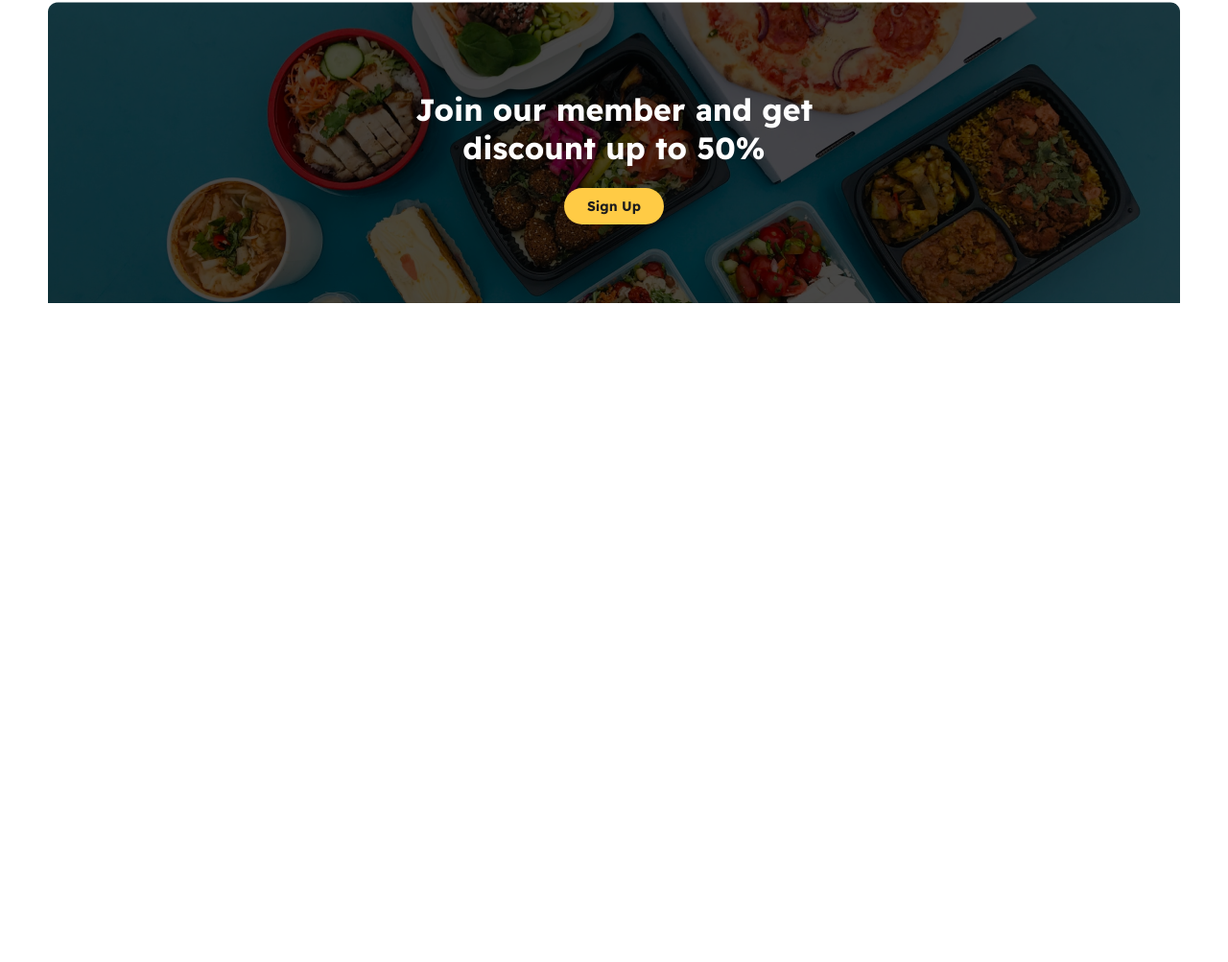
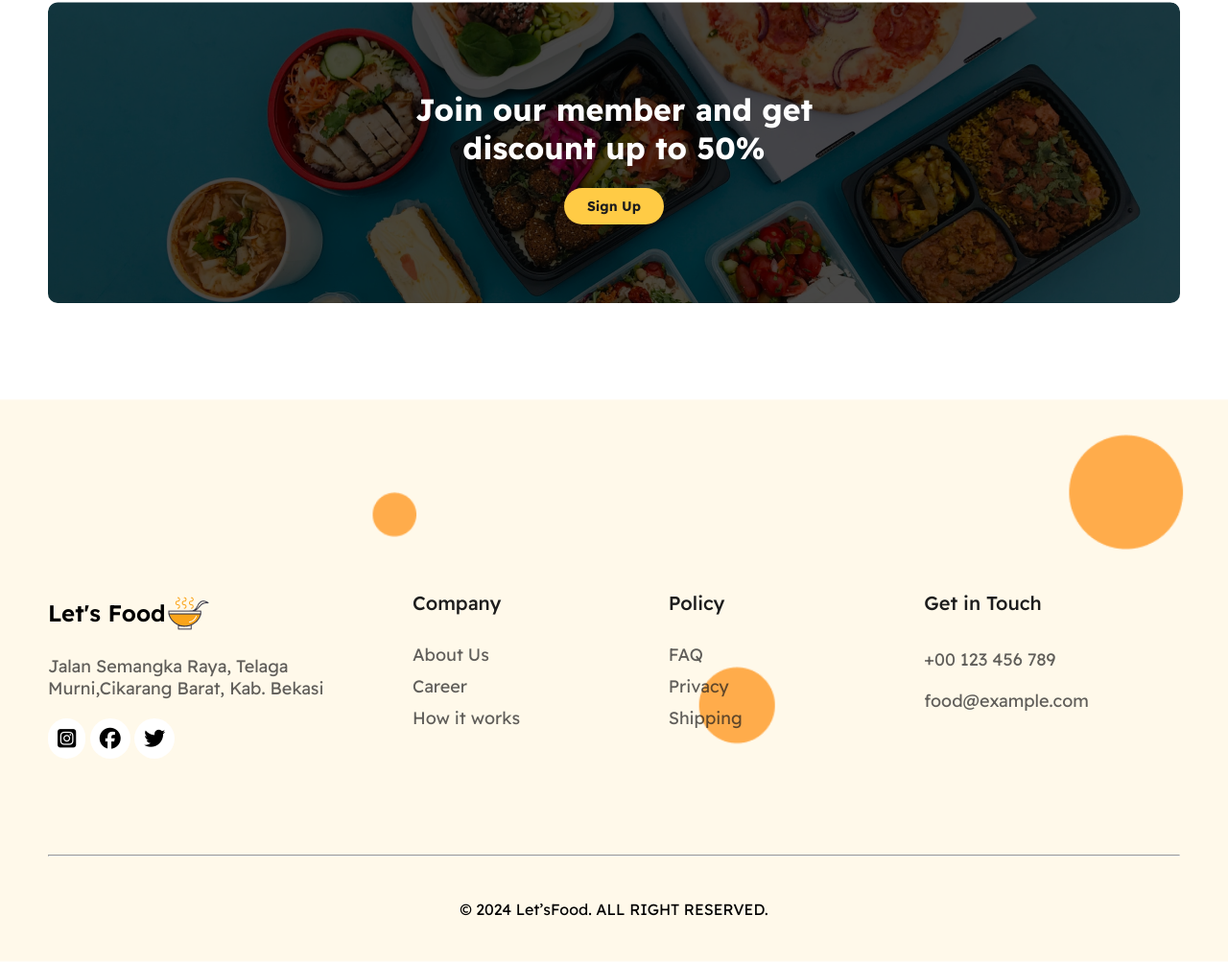
Before and after one commit to swadeshchisim/let-s-food, a plain HTML site: page index.html in a window 1280 px wide. Shown: the part 2689-3692 px from the top of the page at 96% size. Before the commit the page ends 3005 px from the top, so only its background shows below. Drawn offline with Linux system fonts and the light colour scheme.

Commit message:
let's food landing page completed

```diff
--- a/index.html
+++ b/index.html
@@ -235,5 +235,55 @@
         </section>
       </main>
      <!-- main section ends here -->
+
+     <!-- footer section starts here -->
+     <footer>
+        <div class="container">
+            <!-- footer content -->
+             <section class="footer-content">
+                <div>
+                    <!--logo & info area -->
+                    <div class="logo-area footer-logo">
+                        <h4>Let's Food</h4>
+                        <img src="images/logo.png" alt="">
+                    </div>
+                    <p class="footer-text">Jalan Semangka Raya, Telaga Murni,Cikarang Barat, Kab. Bekasi</p>
+                    <div class="social-icon">
+                        <i class="fa-brands fa-square-instagram"></i>
+                        <i class="fa-brands fa-facebook"></i>
+                        <i class="fa-brands fa-twitter"></i>
+                    </div>
+                </div>
+                <div>
+                    <h4 class="footer-title">Company</h4>
+                    <ul>
+                        <li class="footer-list">
+                            <a href="#">About Us</a>
+                            <a href="#">Career</a>
+                            <a href="#">How it works</a>
+                        </li>
+                    </ul>
+                </div>
+                <div>
+                    <h4 class="footer-title">Policy</h4>
+                    <ul>
+                        <li class="footer-list">
+                            <a href="#">FAQ</a>
+                            <a href="#">Privacy</a>
+                            <a href="#">Shipping</a>
+                        </li>
+                    </ul>
+                </div>
+                <div>
+                    <h4 class="footer-title get-in-touch">Get in Touch</h4>
+                    <p class="contact-info">+00 123 456 789</p>
+                    <p class="contact-info">food@example.com</p>
+                </div>
+             </section>
+             <hr>
+             <p class="copyright-text">&copy; 2024 Let’sFood. ALL RIGHT RESERVED.</p>
+        </div>
+     </footer>
+     <!-- footer section ends here -->
 </body>
 </html>
--- a/styles/style.css
+++ b/styles/style.css
@@ -295,6 +295,7 @@ ul > .list-item {
     align-items: center;
     background: url(../images/newsletter.png);
     padding: 92px 0;
+    border-radius: 10px;
 }
 .newsletter-title {
     width: 524px;
@@ -302,6 +303,72 @@ ul > .list-item {
     font-size: var(--fs-32);
     font-weight: var(--fw-700);
     margin-bottom: 30px;
+}
+
+/* footer styles */
+footer {
+    background: url(../images/footer-bg.png) no-repeat center center / cover;
+    margin-top: 100px;
+    padding-top: 100px;
+}
+.footer-logo {
+    display: flex;
+    align-items: center;
+}
+.footer-title {
+    color: var(--primary-black);
+    font-size: var(--fs-20);
+    font-weight: var(--fw-500);
+}
+.footer-text {
+    width: 380px;
+    color: var(--text-light);
+    font-size: var(--fs-18);
+    padding: 20px 0;
+}
+.social-icon > span {
+    width: 45px;
+    height: 48px;
+}
+.social-icon > i {
+    padding: 10px;
+    font-size: 22px;
+    background: #fff;
+    border-radius: 50px;
+}
+.social-icon > i:hover {
+    background: var(--primary-golden);
+}
+
+/* footer list */
+.footer-content {
+    display: grid;
+    grid-template-columns: repeat(4, 1fr);
+    padding: 100px 0;
+}
+.footer-list {
+    display: flex;
+    flex-direction: column;
+    gap: 10px;
+    list-style: none;
+    padding-top: 30px;
+}
+.footer-list > a {
+    color: var(--text-light);
+    font-size: var(--fs-18);
+    text-decoration: none;
+}
+.get-in-touch {
+    margin-bottom: 25px;
+}
+.contact-info {
+    color: var(--text-light);
+    font-size: var(--fs-18);
+    padding: 10px 0;
+}
+.copyright-text {
+    text-align: var(--text-center);
+    padding: 45px 0;
 }
 
 /* media query styles for mobile */
```
